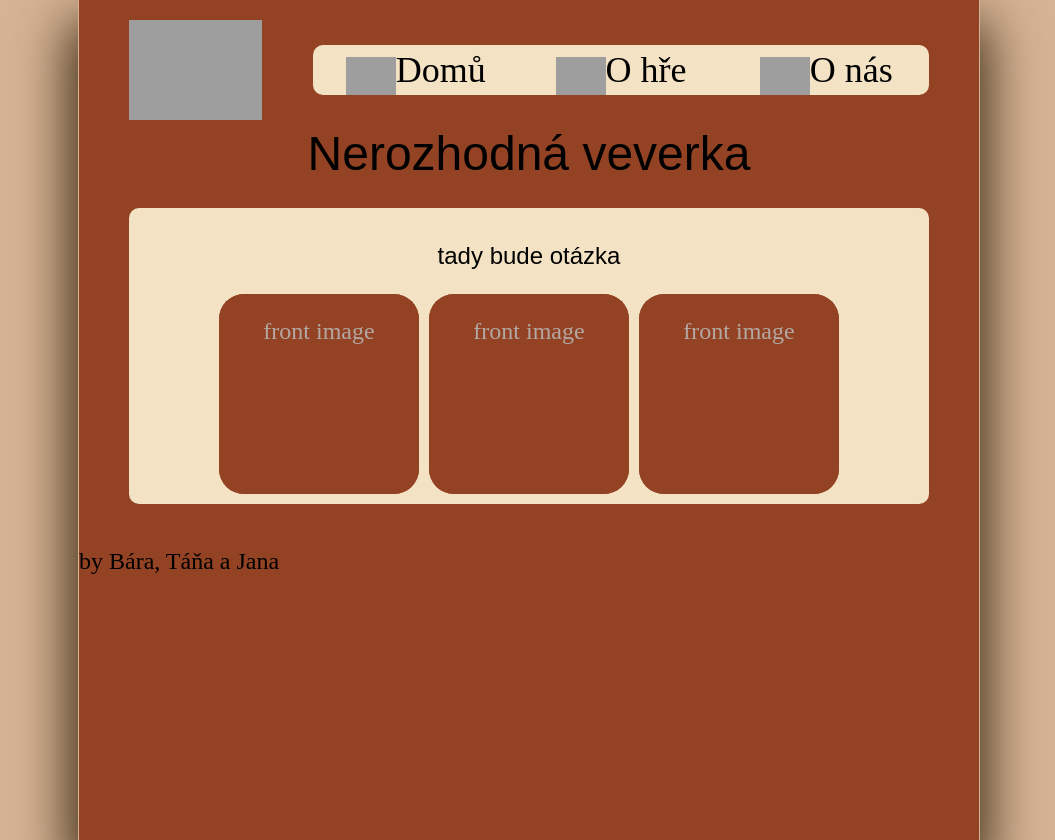
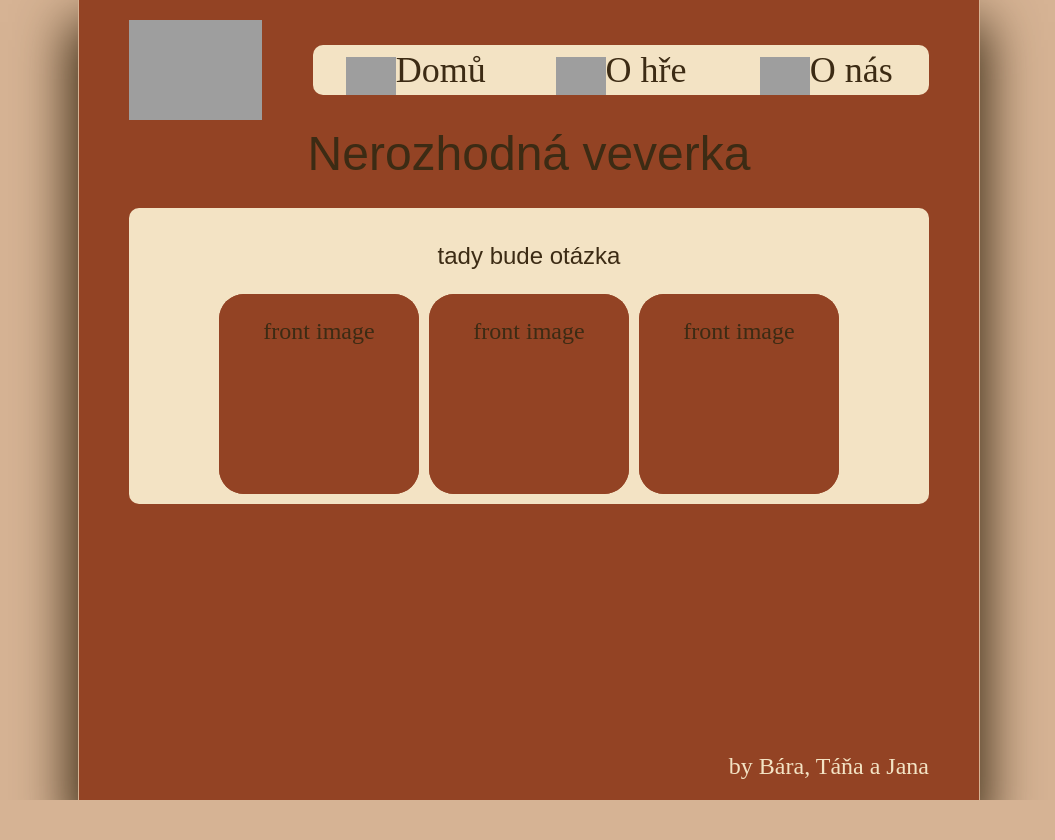
Before and after one commit to TatianaKohoutova/IndecisiveSquirrel, a React (Vite) app: page /questionForm in a window 1280 px wide. Shown: the whole page, without its empty margins (111-1166 px from the left). After the commit the page ends 800 px from the top, so only its background shows below. Built offline with nearby package versions, Linux system fonts and the light colour scheme; grey boxes are pictures that could not be loaded; a web font is replaced by a local one.

Commit message:
footer set up

```diff
--- a/src/global.css
+++ b/src/global.css
@@ -10,13 +10,17 @@ body {
   /* height: 100vh; */
 }
 
+p,
+h1,
+h2,
+h3 {
+  color: #3C2B14;
+}
+
 .main {
   max-width: 900px;
   background-color: #934324;
-  /* padding: 20px; */
   margin: auto;
-  /* padding-top: 20px; */
-  /* height: 100%; */
   -webkit-box-shadow: -1px 30px 50px 8px #3C2B14;
   -moz-box-shadow: -1px 30px 50px 8px #3C2B14;
   box-shadow: -1px 30px 50px 8px #3C2B14;
@@ -138,7 +142,7 @@ a {
     -webkit-box-shadow: none;
     -moz-box-shadow: none;
     box-shadow: none;
-    padding-bottom: 50px;
+    /* padding-bottom: 50px; */
     border-left: none;
     border-right: none;
   }
--- /dev/null
+++ b/src/pages/Components/Footer/index.css
@@ -0,0 +1,22 @@
+.footer {
+  position: absolute;
+  right: 20px;
+  bottom: 20px;
+  margin-top: 20px;
+  margin-right: 30px;
+}
+
+
+.footer-text {
+  text-decoration: none;
+  color: #F3E3C4;
+  font-weight: inherit;
+  font-style: inherit;
+  font-size: 1.5em;
+}
+
+@media (max-width: 768px) {
+  .footer {
+    right: 0px;
+  }
+}
--- a/src/pages/Components/Footer/index.jsx
+++ b/src/pages/Components/Footer/index.jsx
@@ -1,7 +1,12 @@
+import { Link } from 'react-router-dom'
+import './index.css'
+
 export const Footer = () => {
     return (
-        <div className="bottom-line">
-            <p>by Bára, Táňa a Jana</p>
+        <div className="footer">
+            <Link className="footer-text" to={'./about'}>
+                by Bára, Táňa a Jana
+            </Link>
         </div>
     )
 }
--- a/src/pages/Main/main.css
+++ b/src/pages/Main/main.css
@@ -1,7 +1,8 @@
-.main {
-  padding-bottom: 40px;
-}
-
 div .main_content {
   margin-bottom: 20px;
 }
+
+.button_aboutUs,
+.button_aboutGame {
+  color: #F3E3C4;
+}
--- a/src/pages/Main/main.jsx
+++ b/src/pages/Main/main.jsx
@@ -1,5 +1,6 @@
 import './main.css'
 import { Header } from '../Components/Menu/menu'
+import { Link } from 'react-router-dom'
 
 export const Main = () => {
     return (
@@ -17,12 +18,12 @@ export const Main = () => {
                             Tak pojďme na to.
                         </p>
                         <div className="buttons">
-                            <a className="button_aboutUs" href="./about">
+                            <Link className="button_aboutUs" to="./about">
                                 Kdo jsme?
-                            </a>
-                            <a className="button_aboutGame" href="./game">
+                            </Link>
+                            <Link className="button_aboutGame" to="./game">
                                 O co jde?
-                            </a>
+                            </Link>
                         </div>
                     </div>
                 </div>
--- a/src/pages/QuestionForm/style.css
+++ b/src/pages/QuestionForm/style.css
@@ -102,7 +102,7 @@ p {
     -webkit-box-shadow: none;
     -moz-box-shadow: none;
     box-shadow: none;
-    padding-bottom: 50px;
+    /* padding-bottom: 50px; */
     border-left: none;
     border-right: none;
   }
```
